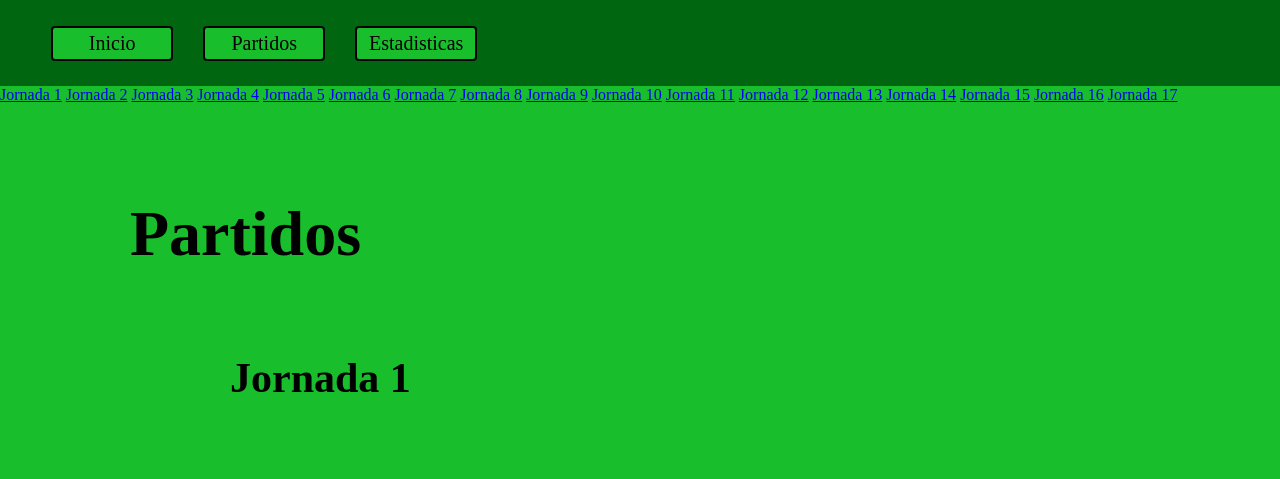
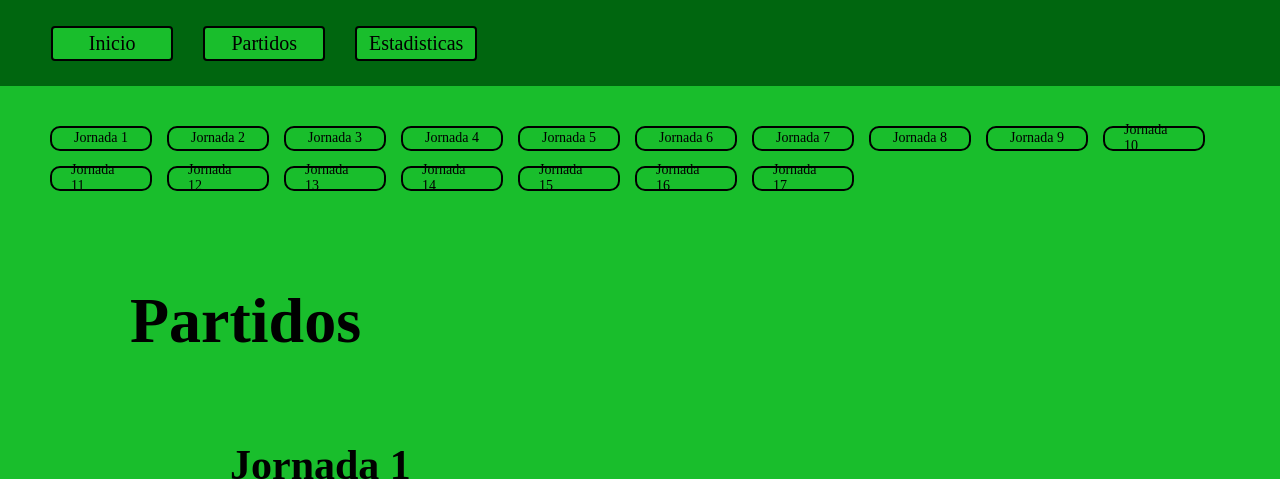
Before and after one commit to OscarCuso/liga-mexicana, a plain HTML site: page partidos.html in a window 1280 px wide. Shown: the top 479 px of the page. Drawn offline with Linux system fonts and the light colour scheme; a script that the page names is missing; a web font is replaced by a local one.

Commit message:
Se agregan estilos en los botones de navegacion

```diff
--- a/style.css
+++ b/style.css
@@ -30,6 +30,31 @@
     border-radius: 4px;
     width: 80px;
     height: 25px;
+    align-items: center;
+    padding: 3px 19px;
+    justify-content: center;
+}
+
+.enlaces_jornadas{
+    display: flex;
+    flex-direction: row;
+    margin-top: 40px;
+    margin-left: 50px;
+    gap: 15px;
+    flex-wrap: wrap;
+}
+
+.boton_jornadas{
+    display: flex;
+    background-color: #19BE2C;
+    text-decoration: none;
+    font-family:"Jersey 25";
+    font-size: 14px;
+    color: #000000;
+    border: 2px solid #000000;
+    border-radius: 10px;
+    width: 60px;
+    height: 15px;
     align-items: center;
     padding: 3px 19px;
     justify-content: center;
```
